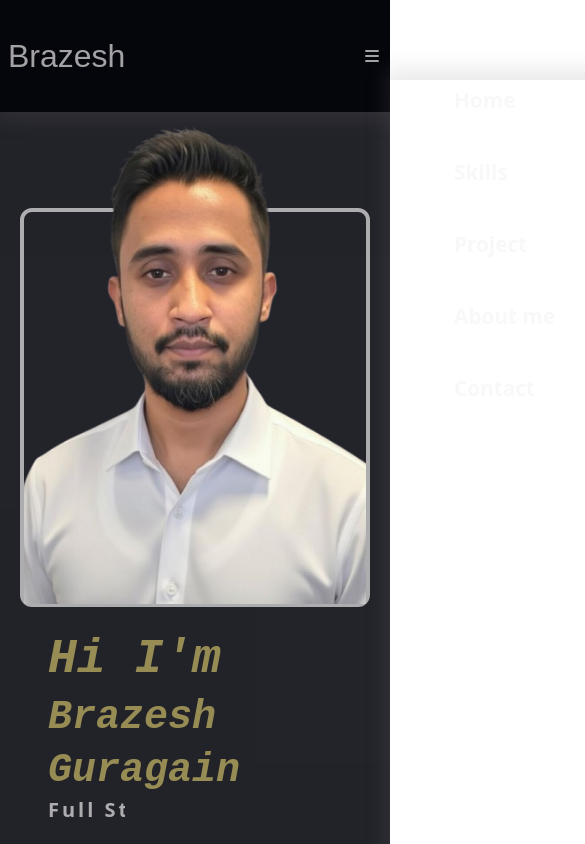
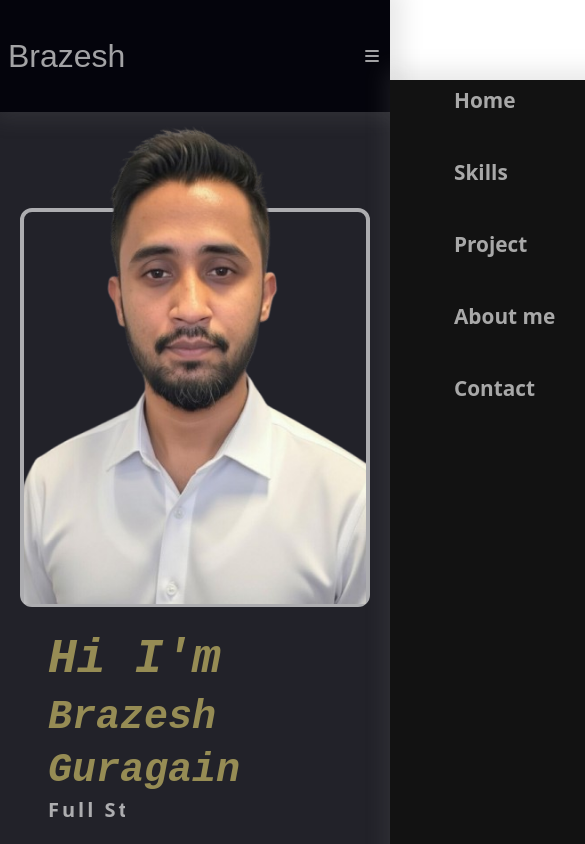
Before and after one commit to bguragain1023-web/Brazesh-Guragain, a React (Vite) app: page / in a window 390 px wide. Shown: the top 844 px of the page, 585 px wide, since content can reach past the window. Built offline with nearby package versions, Linux system fonts and the light colour scheme; a web font is replaced by a local one.

Commit message:
backdrop filter added to nav

```diff
--- a/src/App.css
+++ b/src/App.css
@@ -50,15 +50,19 @@ a {
 nav {
   box-shadow: var(--shadow);
   padding: 1rem 0;
+  position :sticky;
   top: 0px;
   color: var(--text-color);
-  z-index: 1001;
+  z-index: 9999;
   background: var(--bg-light);
+   backdrop-filter: blur(20px);
+
 }
-nav .navbar {
+.navbar {
   justify-content: space-between;
   align-items: center;
   padding: 0.5 0;
+
 }
 
 .brazz {
@@ -670,13 +674,15 @@ footer {
 
   .menu {
     position: fixed;
-    background: var(--color-dark);
+    background: rgb(18, 18, 18);
     width: 250px;
     height: 100vh;
     top: 5rem;
     left: 100vw;
     box-shadow: var(--shadow);
     transition: all 0.5s;
+    z-index: 9999;
+
   }
   .navigation {
     flex-direction: column;
@@ -693,6 +699,7 @@ footer {
   } */
   .slide {
     left: calc(100vw - 250px);
+     backdrop-filter: blur(10px);
   }
   /* Hero  */
 
```
